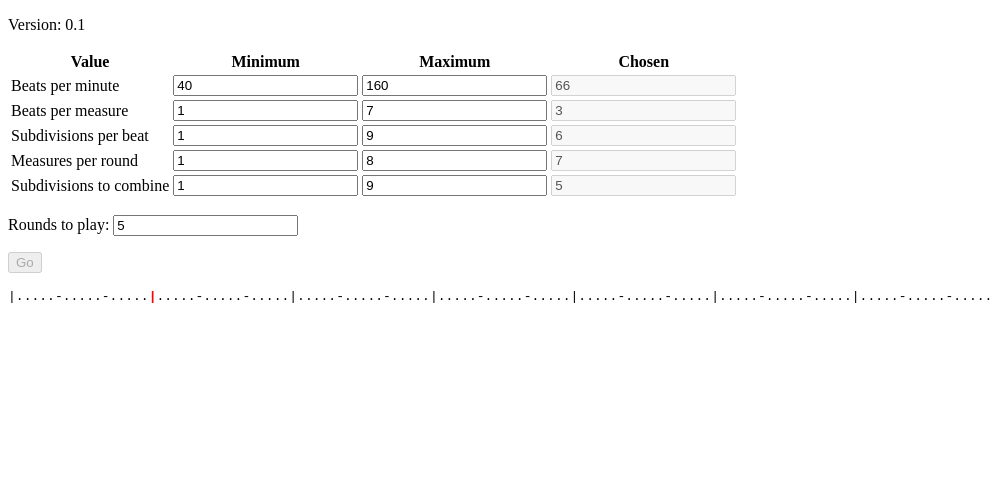
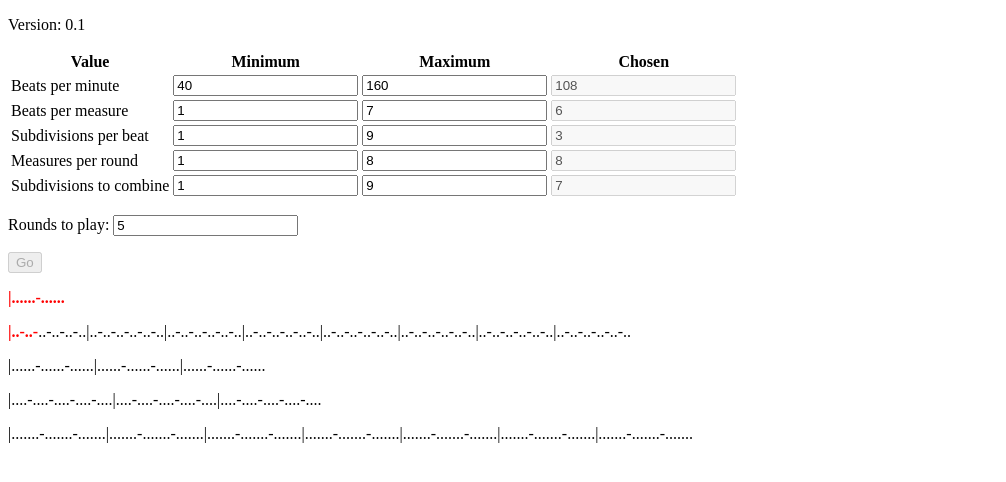
Before and after one commit to rovaughn/brooks-rhythm, a plain HTML site: page index.html in a window 1280 px wide. Both pictures are taken after a click on the button "Go". Shown: the whole page, without its empty margins (0-1006 px from the left). Drawn offline with Linux system fonts and the light colour scheme.

Commit message:
Redid implementation

```diff
--- a/index.html
+++ b/index.html
@@ -6,7 +6,7 @@
 	font-family: monospace;
 }
 
-.sequence .current {
+.current {
 	font-weight: bold;
 	color: red;
 }
@@ -24,39 +24,39 @@
 			<tbody>
 				<tr>
 					<td>Beats per minute</td>
-					<td><input type="number" value="40" id="input_b_min"></td>
-					<td><input type="number" value="160" id="input_b_max"></td>
-					<td><input type="number" value"" disabled id="input_b_chosen"></td>
+					<td><input type="number" value="40"  id="input_beats_per_minute_min"></td>
+					<td><input type="number" value="160" id="input_beats_per_minute_max"></td>
+					<td><input type="number" value=""    id="input_beats_per_minute_chosen" disabled></td>
 				</tr>
 				<tr>
 					<td>Beats per measure</td>
-					<td><input type="number" value="1" id="input_n_min"></td>
-					<td><input type="number" value="7" id="input_n_max"></td>
-					<td><input type="number" value"" disabled id="input_n_chosen"></td>
+					<td><input type="number" value="1" id="input_beats_per_measure_min"></td>
+					<td><input type="number" value="7" id="input_beats_per_measure_max"></td>
+					<td><input type="number" value=""  id="input_beats_per_measure_chosen" disabled></td>
 				</tr>
 				<tr>
 					<td>Subdivisions per beat</td>
-					<td><input type="number" value="1" id="input_s_min"></td>
-					<td><input type="number" value="9" id="input_s_max"></td>
-					<td><input type="number" value"" disabled id="input_s_chosen"></td>
+					<td><input type="number" value="1" id="input_subdivisions_per_beat_min"></td>
+					<td><input type="number" value="9" id="input_subdivisions_per_beat_max"></td>
+					<td><input type="number" value=""  id="input_subdivisions_per_beat_chosen" disabled></td>
 				</tr>
 				<tr>
 					<td>Measures per round</td>
-					<td><input type="number" value="1" id="input_m_min"></td>
-					<td><input type="number" value="8" id="input_m_max"></td>
-					<td><input type="number" value"" disabled id="input_m_chosen"></td>
+					<td><input type="number" value="1" id="input_measures_per_round_min"></td>
+					<td><input type="number" value="8" id="input_measures_per_round_max"></td>
+					<td><input type="number" value=""  id="input_measures_per_round_chosen" disabled></td>
 				</tr>
 				<tr>
 					<td>Subdivisions to combine</td>
-					<td><input type="number" value="1" id="input_c_min"></td>
-					<td><input type="number" value="9" id="input_c_max"></td>
-					<td><input type="number" value"" disabled id="input_c_chosen"></td>
+					<td><input type="number" value="1" id="input_subdivisions_to_combine_min"></td>
+					<td><input type="number" value="9" id="input_subdivisions_to_combine_max"></td>
+					<td><input type="number" value=""  id="input_subdivisions_to_combine_chosen" disabled></td>
 				</tr>
 			</tbody>
 		</table>
-		<p>Rounds to play: <input type="number" value="5" id="input_rounds"></p>
+		<p>Rounds to play: <input type="number" value="5" id="input_rounds_to_play"></p>
 		<p><button id="button_go">Go</button></p>
-		<p class="sequence" id="p_sequence"></p>
+		<div id="div_notes"></p>
 		<script src="main.js"></script>
 	</body>
 </html>
--- a/main.js
+++ b/main.js
@@ -1,20 +1,6 @@
 
-var click_audios = [];
-
-for (var i = 0; i < 30; i++) {
-	click_audios.push(new Audio('click.wav'));
-}
-
-var next_click_audio = 0;
-
-function play_click(volume) {
-	var audio = click_audios[next_click_audio];
-	next_click_audio = (next_click_audio + 1) % click_audios.length;
-	audio.volume = volume;
-	audio.play();
-}
-
-function rand(min, max) {
+// Is this well distributed?
+function rand_int(min, max) {
 	if (max < min) {
 		throw new Error("max < min");
 	}
@@ -27,109 +13,118 @@ function rand(min, max) {
 	return x;
 }
 
-function int_clip(x, min, max) {
-	x = Math.round(x);
-	if (x < min) { x = min; }
-	if (x > max) { x = max; }
-	return x;
+function create_rounds() {
+	var nrounds = +input_rounds_to_play.value;
+
+	var minb = +input_beats_per_minute_min.value;
+	var maxb = +input_beats_per_minute_max.value;
+	var minn = +input_beats_per_measure_min.value;
+	var maxn = +input_beats_per_measure_max.value;
+	var mins = +input_subdivisions_per_beat_min.value;
+	var maxs = +input_subdivisions_per_beat_max.value;
+	var minm = +input_measures_per_round_min.value;
+	var maxm = +input_measures_per_round_max.value;
+	var minc = +input_subdivisions_to_combine_min.value;
+	var maxc = +input_subdivisions_to_combine_max.value;
+
+	var b = rand_int(minb, maxb);
+
+	var rounds = [];
+	for (var i = 0; i < nrounds; i++) {
+		var n = rand_int(minn, maxn);
+		var s = rand_int(mins, maxs);
+		var m = rand_int(minm, maxm);
+		var c = rand_int(
+			Math.max(b*s/maxb, minc),
+			Math.min(b*s/minb, maxc)
+		);
+
+		var sequence = '';
+		for (var j = 0; j < s*n*m; j++) {
+			if (j % (n*s) === 0) {
+				sequence += '|';
+			} else if (j % s === 0) {
+				sequence += '-';
+			} else {
+				sequence += '.';
+			}
+		}
+
+		rounds.push({
+			beats_per_minute: b,
+			beats_per_measure: n,
+			subdivisions_per_beat: s,
+			measures_per_round: m,
+			subdivisions_to_combine: c,
+			sequence: sequence,
+		});
+
+		b = b*s/c;
+	}
+
+	return rounds;
 }
 
-function morph(params) {
-	for (var i = 0; i < 1000; i++) {
-		var c = rand(+input_c_min.value, +input_c_max.value);
+var volumes = {'|': 1.00, '-': 0.50, '.': 0.10};
 
-		var new_params = {
-			b: Math.round(params.b*params.s/c),
-			n: rand(+input_n_min.value, +input_n_max.value),
-			s: rand(+input_s_min.value, +input_s_max.value),
-			m: rand(+input_m_min.value, +input_m_max.value),
-		};
+function play_rounds(rounds, done) {
+	var fragment = document.createDocumentFragment();
+	var time = 0;
 
-		if (+input_b_min.value <= new_params.b && new_params.b <= +input_b_max.value) {
-			input_c_chosen.value = c;
-			return new_params;
+	var notes = [];
+
+	var scheduled = [];
+
+	for (var i = 0; i < rounds.length; i++) {
+		var p = fragment.appendChild(document.createElement('p'));
+
+		(function(i) {
+			scheduled.push({
+				time: time - 50,
+				action: function() {
+					input_beats_per_minute_chosen.value = rounds[i].beats_per_minute.toFixed(0);
+					input_beats_per_measure_chosen.value = rounds[i].beats_per_measure;
+					input_subdivisions_per_beat_chosen.value = rounds[i].subdivisions_per_beat;
+					input_measures_per_round_chosen.value = rounds[i].measures_per_round;
+					input_subdivisions_to_combine_chosen.value = rounds[i].subdivisions_to_combine;
+				},
+			});
+		})(i);
+
+		for (var j = 0; j < rounds[i].sequence.length; j++) {
+			(function(i, j) {
+				var span = p.appendChild(document.createElement('span'));
+				span.innerText = rounds[i].sequence[j];
+
+				var audio = new Audio('click.wav');
+				audio.volume = volumes[rounds[i].sequence[j]];
+
+				scheduled.push({
+					time: time,
+					action: function() {
+						audio.play();
+						span.classList.add('current');
+					},
+				});
+			})(i, j);
+
+			time += 60000 / (rounds[i].beats_per_minute * rounds[i].subdivisions_per_beat);
 		}
 	}
 
-	throw new Error("Max iters exceeded");
-}
+	div_notes.appendChild(fragment);
 
-function play_sequence(params, done) {
-	input_b_chosen.value = params.b;
-	input_n_chosen.value = params.n;
-	input_s_chosen.value = params.s;
-	input_m_chosen.value = params.m;
+	var start = 500 + +new Date();
 
-	var nsamples = params.s*params.n*params.m;
-
-	function sample(i) {
-		if (i%(params.n*params.s) === 0) {
-			return 1/1;
-		} else if (i%params.s === 0) {
-			return 1/2;
-		} else {
-			return 1/8;
-		}
+	for (var i = 0; i < scheduled.length; i++) {
+		setTimeout(scheduled[i].action, start + scheduled[i].time - +new Date());
 	}
-
-	var spans = [];
-	for (var i = 0; i < nsamples; i++) {
-		var span = p_sequence.appendChild(document.createElement('span'));
-		spans.push(span);
-
-		if (sample(i) >= 1) {
-			span.innerText = '|';
-		} else if (sample(i) >= 1/2) {
-			span.innerText = '-';
-		} else if (sample(i) >= 1/8) {
-			span.innerText = '.';
-		} else {
-			span.innerText = ' ';
-		}
-	}
-
-	p_sequence.appendChild(document.createElement('br'));
-
-	var i = 0;
-	function do_click() {
-		if (i > 0) {
-			spans[i-1].classList.remove('current');
-		}
-
-		if (i >= nsamples) {
-			clearInterval(interval);
-			if (done) { done(); }
-		} else {
-			spans[i].classList.add('current');
-			play_click(sample(i));
-			i++;
-		}
-	}
-
-	do_click();
-	var interval = setInterval(do_click, 60000/(params.b*params.s));
 }
 
 button_go.onclick = function() {
 	button_go.disabled = true;
 
-	var params = {
-		b: rand(+input_b_min.value, +input_b_max.value),
-		n: rand(+input_n_min.value, +input_n_max.value),
-		s: rand(+input_s_min.value, +input_s_max.value),
-		m: rand(+input_m_min.value, +input_m_max.value),
-	};
-
-	var nrounds = +input_rounds.value;
-	var ncompleted = 0;
-	function do_rounds() {
-		if (ncompleted >= nrounds) {
-			button_go.disabled = false;
-		} else {
-			ncompleted++;
-			play_sequence(params, do_rounds);
-			params = morph(params);
-		}
-	}
-	do_rounds();
+	play_rounds(create_rounds(), function() {
+		button_go.disabled = false;
+	});
 };
```
